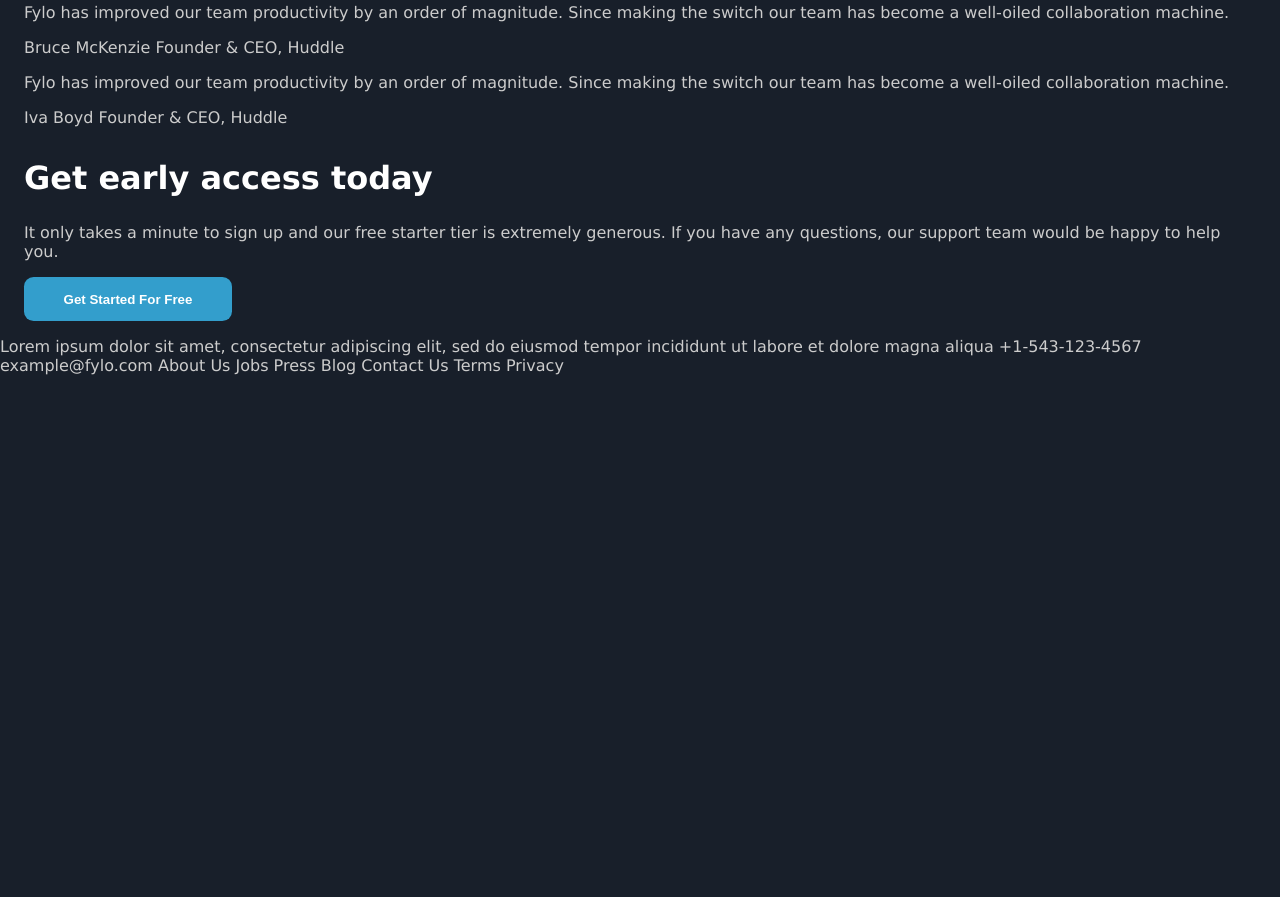
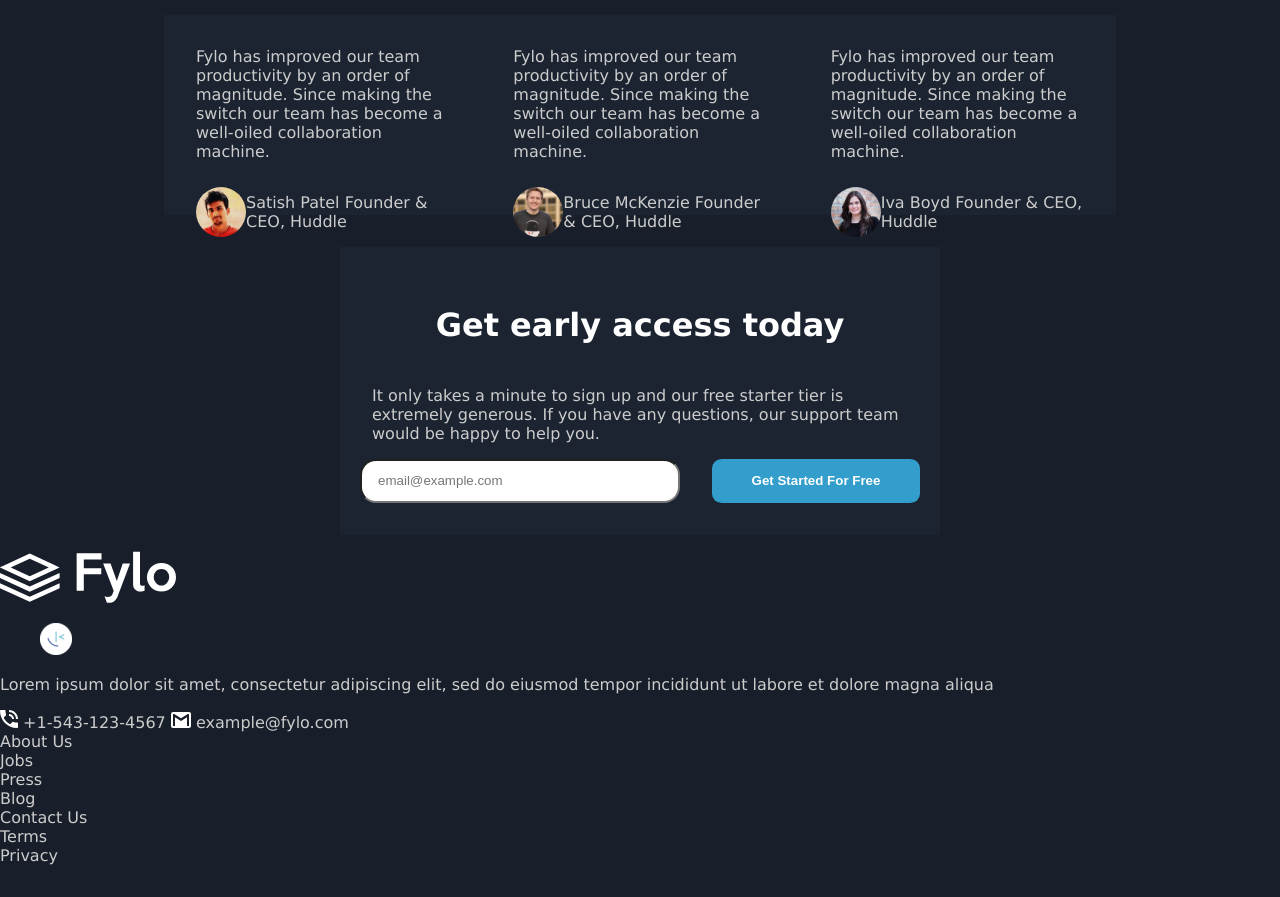
Before and after one commit to eldrige/Fylo-Dark-Theme, a plain HTML site: page index.html in a window 1280 px wide. Shown: the part 1975-2872 px from the top of the page. Before the commit the page ends 2350 px from the top, so only its background shows below. Drawn offline with Linux system fonts and the light colour scheme.

Commit message:
second commit

```diff
--- a/index.html
+++ b/index.html
@@ -58,9 +58,8 @@
       <!-- main-section -->
 
       <section class="main-section">
-
         <div class="corner">
-          <figure><img src="/images/icon-access-anywhere.svg" alt=""></figure>
+          <figure><img src="/images/icon-access-anywhere.svg" alt="" /></figure>
           <h2>Access your files, anywhere</h2>
           <p>
             The ability to use a smartphone, tablet, or computer to access your
@@ -68,7 +67,7 @@
           </p>
         </div>
         <div class="corner">
-          <figure><img src="/images/icon-security.svg" alt=""></figure>
+          <figure><img src="/images/icon-security.svg" alt="" /></figure>
           <h2>Security you can trust</h2>
 
           <p>
@@ -77,7 +76,7 @@
           </p>
         </div>
         <div class="corner">
-          <figure><img src="/images/icon-collaboration.svg" alt=""></figure>
+          <figure><img src="/images/icon-collaboration.svg" alt="" /></figure>
 
           <h2>Real-time collaboration</h2>
           <p>
@@ -86,7 +85,7 @@
           </p>
         </div>
         <div class="corner">
-          <figure><img src="/images/icon-any-file.svg" alt=""></figure>
+          <figure><img src="/images/icon-any-file.svg" alt="" /></figure>
           <h2>Store any type of file</h2>
 
           <p>
@@ -99,12 +98,17 @@
 
       <!-- sub section -->
       <section class="sub-section">
-        <figure><img src="/images/illustration-stay-productive.png" alt="stay productive"></figure>
+        <figure>
+          <img
+            src="/images/illustration-stay-productive.png"
+            alt="stay productive"
+          />
+        </figure>
         <div class="text">
           <h1>Stay productive, wherever you are</h1>
           <p>
-          Never let location be an issue when accessing your files. Fylo has you
-          covered for all of your file storage needs.
+            Never let location be an issue when accessing your files. Fylo has
+            you covered for all of your file storage needs.
           </p>
 
           <p>
@@ -124,8 +128,10 @@
             Since making the switch our team has become a well-oiled
             collaboration machine.
           </p>
-
-          Satish Patel Founder & CEO, Huddle
+          <div class="card-image">
+            <img src="/images/profile-1.jpg" alt="" />
+            <p>Satish Patel Founder & CEO, Huddle</p>
+          </div>
         </div>
 
         <div class="card">
@@ -134,8 +140,10 @@
             Since making the switch our team has become a well-oiled
             collaboration machine.
           </p>
-
-          Bruce McKenzie Founder & CEO, Huddle
+          <div class="card-image">
+            <img src="/images/profile-2.jpg" alt="" />
+            <p>Bruce McKenzie Founder & CEO, Huddle</p>
+          </div>
         </div>
 
         <div class="card">
@@ -144,8 +152,10 @@
             Since making the switch our team has become a well-oiled
             collaboration machine.
           </p>
-
-          Iva Boyd Founder & CEO, Huddle
+          <div class="card-image">
+            <img src="/images/profile-3.jpg" alt="" />
+            <p>Iva Boyd Founder & CEO, Huddle</p>
+          </div>
         </div>
       </section>
       <!-- sign up form -->
@@ -157,15 +167,29 @@
           extremely generous. If you have any questions, our support team would
           be happy to help you.
         </p>
-
+        <div class="wrapper">
+          <input type="text" placeholder="email@example.com" />
           <button class="btn">Get Started For Free</button>
+        </div>
       </aside>
     </div>
     <!-- footer -->
     <footer>
+      <div class="logo"><img src="/images/logo.svg" alt="" /></div>
+      <figure><img src="/images/favicon-32x32.png" alt="" /></figure>
+      <p>
         Lorem ipsum dolor sit amet, consectetur adipiscing elit, sed do eiusmod
-      tempor incididunt ut labore et dolore magna aliqua +1-543-123-4567
-      example@fylo.com About Us Jobs Press Blog Contact Us Terms Privacy
+        tempor incididunt ut labore et dolore magna aliqua
+      </p>
+      <img src="/images/icon-phone.svg" alt="" /> +1-543-123-4567
+      <img src="/images/icon-email.svg" alt="" /> example@fylo.com
+      <li><a href="">About Us </a></li>
+      <li><a href="">Jobs</a></li>
+      <li><a href="">Press </a></li>
+      <li><a href="">Blog</a></li>
+      <li><a href="">Contact Us</a></li>
+      <li><a href="">Terms</a></li>
+      <li><a href="">Privacy</a></li>
     </footer>
   </body>
 </html>
--- a/styles.css
+++ b/styles.css
@@ -13,6 +13,7 @@ body{
 .container{
     padding: 1rem 1.5rem;
     margin: 0 auto;
+    max-width: 1000px
 }
 /* header and nav */
 header{
@@ -42,7 +43,7 @@ li a:hover{
     color: white;
 }
 
-header, section{
+header, section, aside, footer{
     margin-bottom: 2rem;
 }
 /* typography */
@@ -60,6 +61,7 @@ p{
     color: #ccc;
     font-size: 400;
 }
+/* showcaese section */
 .showcase-section{
     display: flex;
     align-items: center;
@@ -80,6 +82,7 @@ p{
 .btn:hover{
     cursor: pointer;
 }
+/* main section */
 .main-section{
     display: grid;
     grid-template-columns: auto auto;
@@ -103,3 +106,54 @@ p{
 .text{
     margin-top: 5rem;
 }
+/* testimonials */
+.testimonials{
+    display: flex;
+    flex-direction: row;
+    justify-content: space-around;
+
+}
+.card{
+    width: 400px;
+    height: 200px;
+    opacity: 1;
+    background-color: hsl(217, 28%, 15%);
+    padding: 1rem 2rem;
+}
+.card img{
+    width: 50px;
+    height: 50px;
+    border-radius: 50%;
+}
+.card-image{
+    display: flex;
+    align-items: center;
+    justify-content: flex-start;
+}
+/* aside section */
+
+aside.sign-up{
+    display: flex;
+    flex-direction: column;
+    align-items: center;
+    justify-content: center;
+    background-color: hsl(217, 28%, 15%);
+    padding: 2rem 2rem;
+    margin: 0 auto;
+    width: 600px;
+}
+input[type=text]{
+    width: 20rem;
+    border-radius: 1rem;
+    display: block;
+    margin-right: 2rem;
+    padding: 0.5rem 1rem;
+}
+.wrapper{
+    display: grid;
+    grid-template-columns: auto auto;
+}
+/* footer section */
+footer{
+
+}
```
Lines whose indentation alone changed are shown as unchanged.
